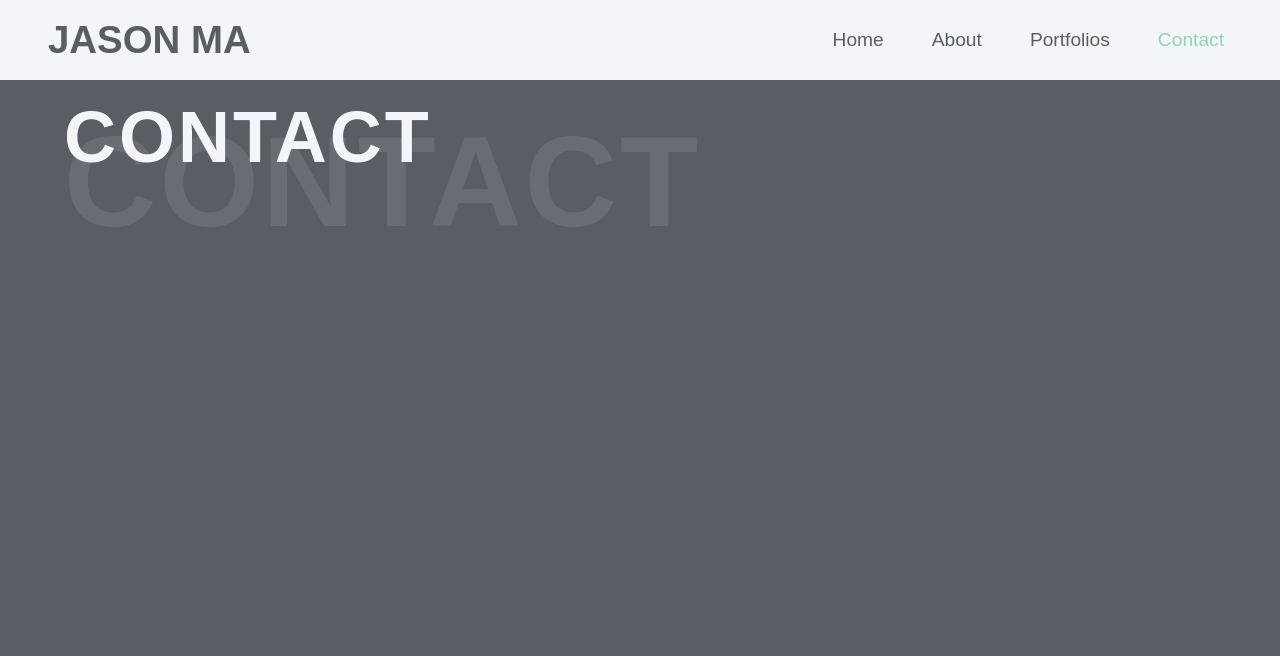
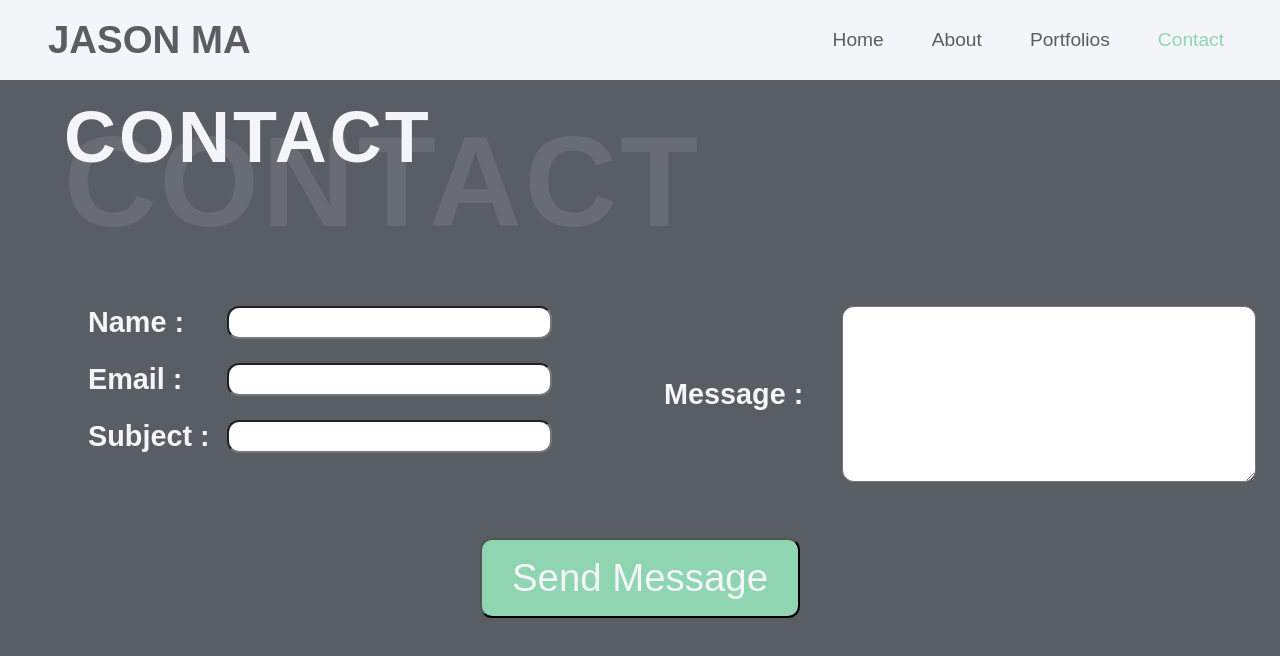
Before and after one commit to jasonma1127/My-Portfolio-Website, a React (Create React App) app: page / in a window 1280 px wide. Both pictures are taken after a click on the item "Contact". Shown: the top 656 px of the page. Built offline with nearby package versions, Linux system fonts and the light colour scheme.

Commit message:
1. Adding contact page

```diff
--- a/src/Pages/ContactPage.js
+++ b/src/Pages/ContactPage.js
@@ -1,15 +1,41 @@
-import React from 'react'
-import Title from '../Components/Title'
+import React from "react";
+import Title from "../Components/Title";
 
 function ContactPage() {
-    return (
-        <div className="contact-page">
-            <div className="title-section">
-                <Title title="contact" span="contact" />
+  return (
+    <div className="contact-page">
+      <div className="title-section">
+        <Title title="contact" span="contact" />
+      </div>
+      <div className="content-section">
+        <div className="contact-section">
+          <div className="contact-info">
+            <div className="contact name">
+              <h2>Name :</h2>
+              <input />
             </div>
-            <div className="content-section"></div>
+            <div className="contact email">
+              <h2>Email :</h2>
+              <input />
+            </div>
+            <div className="contact subject">
+              <h2>Subject :</h2>
+              <input />
+            </div>
+          </div>
+          <div className="contact-message">
+            <div className="contact message">
+              <h2>Message :</h2>
+              <textarea />
+            </div>
+          </div>
         </div>
-    )
+        <div className="contact-btn">
+          <button>Send Message</button>
+        </div>
+      </div>
+    </div>
+  );
 }
 
-export default ContactPage
+export default ContactPage;
--- a/src/Styles/Pages/_contactPage.scss
+++ b/src/Styles/Pages/_contactPage.scss
@@ -2,3 +2,91 @@
   height: 100%;
   background-color: #595d64;
 }
+
+.contact-section {
+  display: flex;
+
+  @include pad {
+    display: block;
+  }
+
+  .contact-info {
+    width: 50%;
+    padding: 2rem 4rem;
+
+    @include pad {
+      width: 100%;
+    }
+
+    @include mobile {
+      font-size: 0.8rem;
+      padding: 2rem 0;
+    }
+
+    .contact {
+      display: flex;
+      justify-content: space-between;
+      margin: 1.5rem;
+
+      input {
+        width: 70%;
+        border-radius: 12px;
+      }
+    }
+  }
+
+  .contact-message {
+    width: 50%;
+    padding: 2rem 0;
+
+    @include pad {
+      width: 100%;
+      padding: 0 4rem;
+    }
+
+    @include mobile {
+      font-size: 0.8rem;
+      padding: 0 0;
+    }
+
+    .contact {
+      display: flex;
+      justify-content: space-between;
+      margin: 1.5rem;
+
+      h2 {
+        display: flex;
+        align-items: center;
+      }
+
+      textarea {
+        border-radius: 12px;
+        height: 22vh;
+        width: 70%;
+      }
+    }
+  }
+}
+
+.contact-btn {
+  text-align: center;
+
+  button {
+    width: 25%;
+    font-size: 2.4rem;
+    padding: 1rem;
+    border-radius: 12px;
+    color: #f3f5f8;
+    background-color: #90d5b1;
+
+    @include pad {
+      width: 35%;
+      font-size: 2rem;
+    }
+
+    @include mobile {
+      width: 45%;
+      font-size: 1.2rem;
+    }
+  }
+}
```
